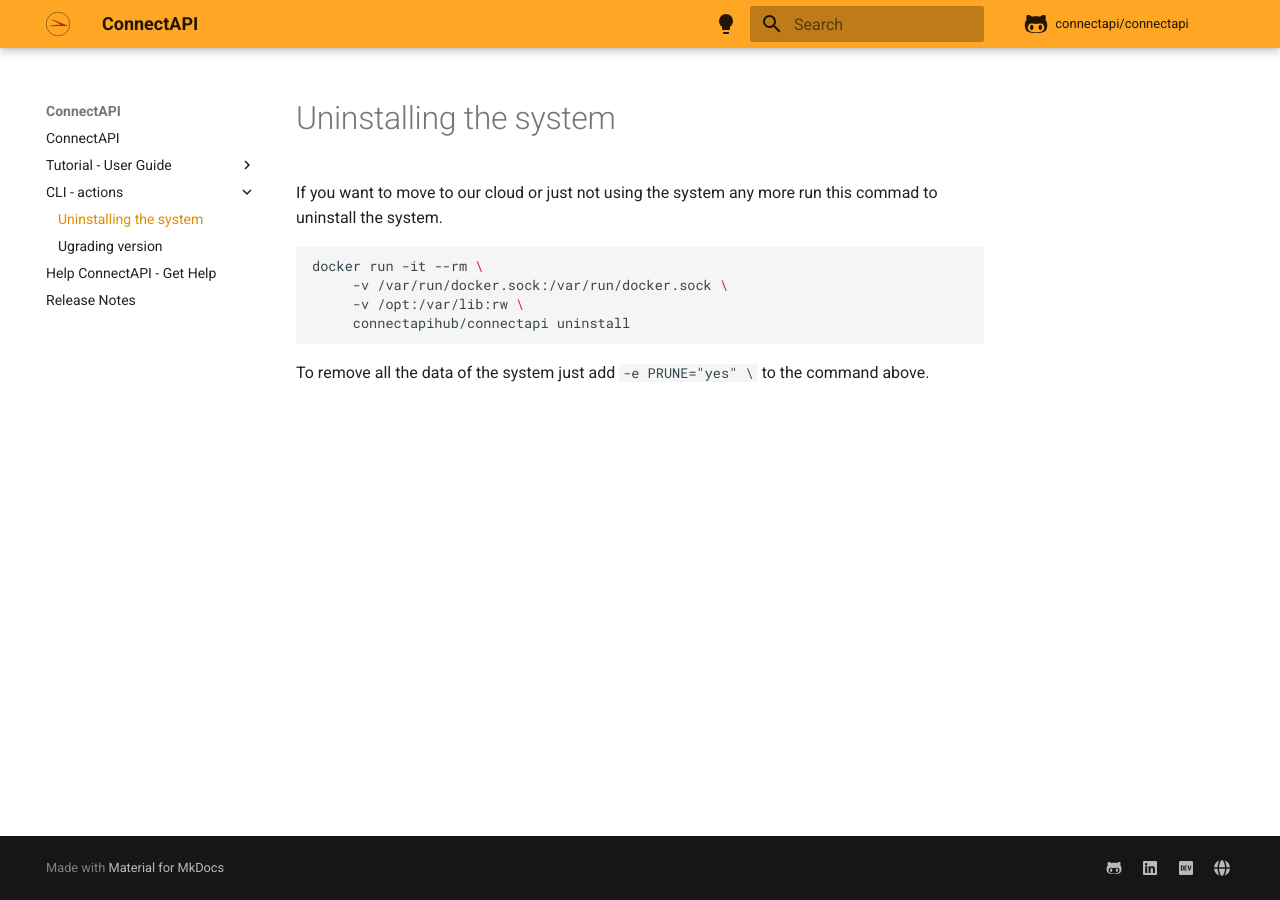
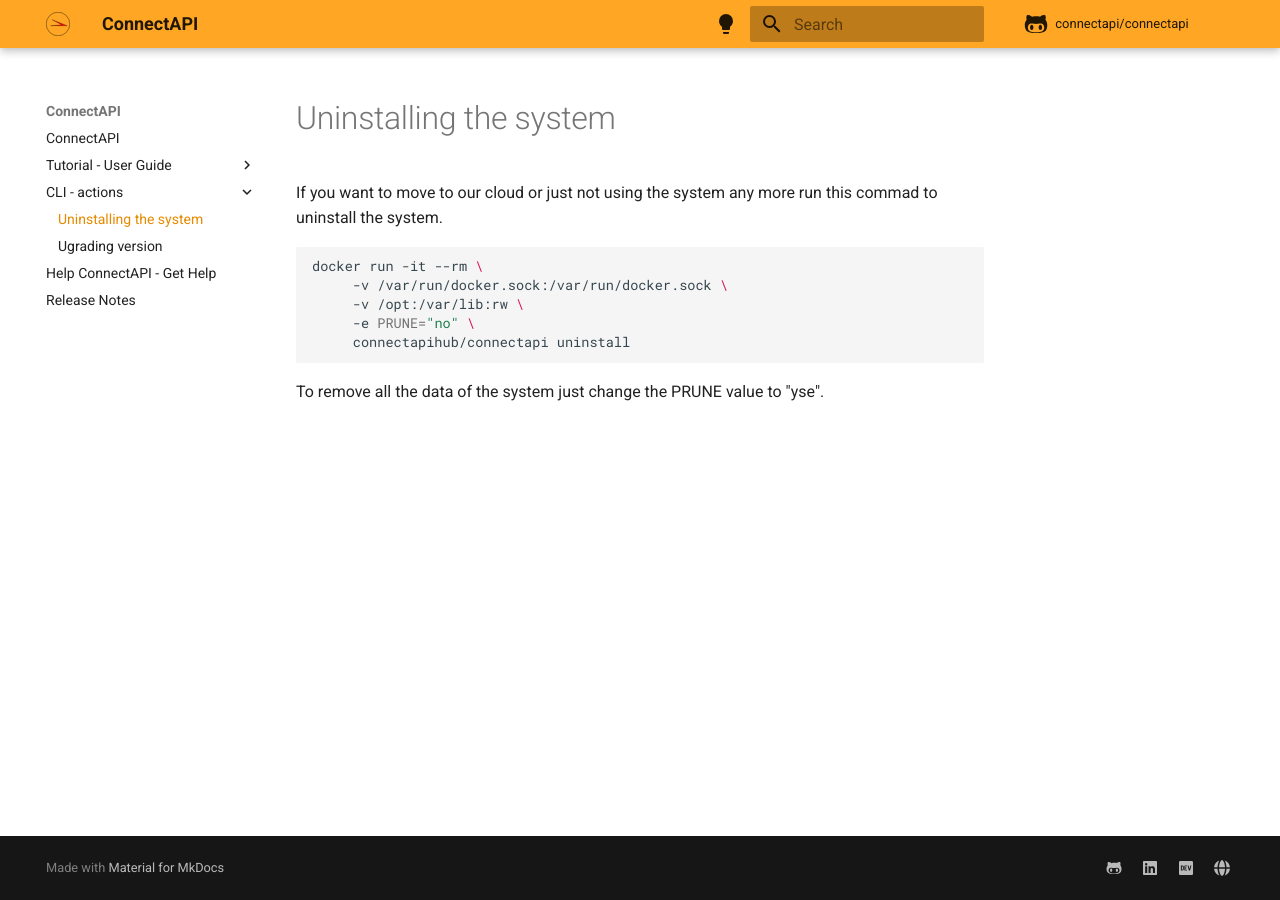
Before and after one commit to ConnectAPI/ConnectAPI, an MkDocs documentation site: the page built from docs/actions/uninstall.md, in a window 1280 px wide. Built offline with MkDocs 1.6.1 and Material for MkDocs 9.7.7, drawn with Linux system fonts in a browser that asks for light colours; comment, search, counter and statistics services are not loaded.

Commit message:
make easy to prune data on uninstall

````diff
--- a/docs/actions/uninstall.md
+++ b/docs/actions/uninstall.md
@@ -6,7 +6,8 @@ If you want to move to our cloud or just not using the system any more run this
 docker run -it --rm \
 	 -v /var/run/docker.sock:/var/run/docker.sock \
 	 -v /opt:/var/lib:rw \
+	 -e PRUNE="no" \
 	 connectapihub/connectapi uninstall
 ```
 
-To remove all the data of the system just add ```-e PRUNE="yes" \``` to the command above.
+To remove all the data of the system just change the PRUNE value to "yse".
````
